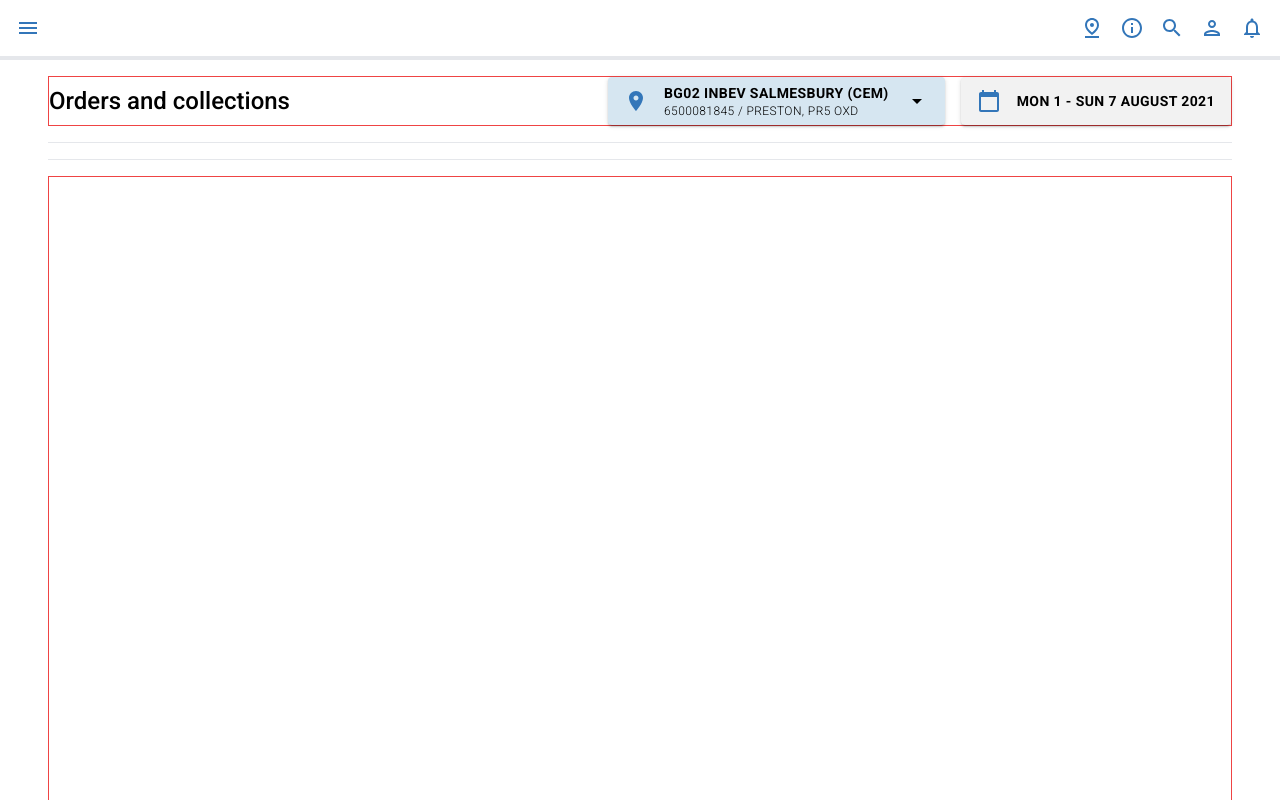
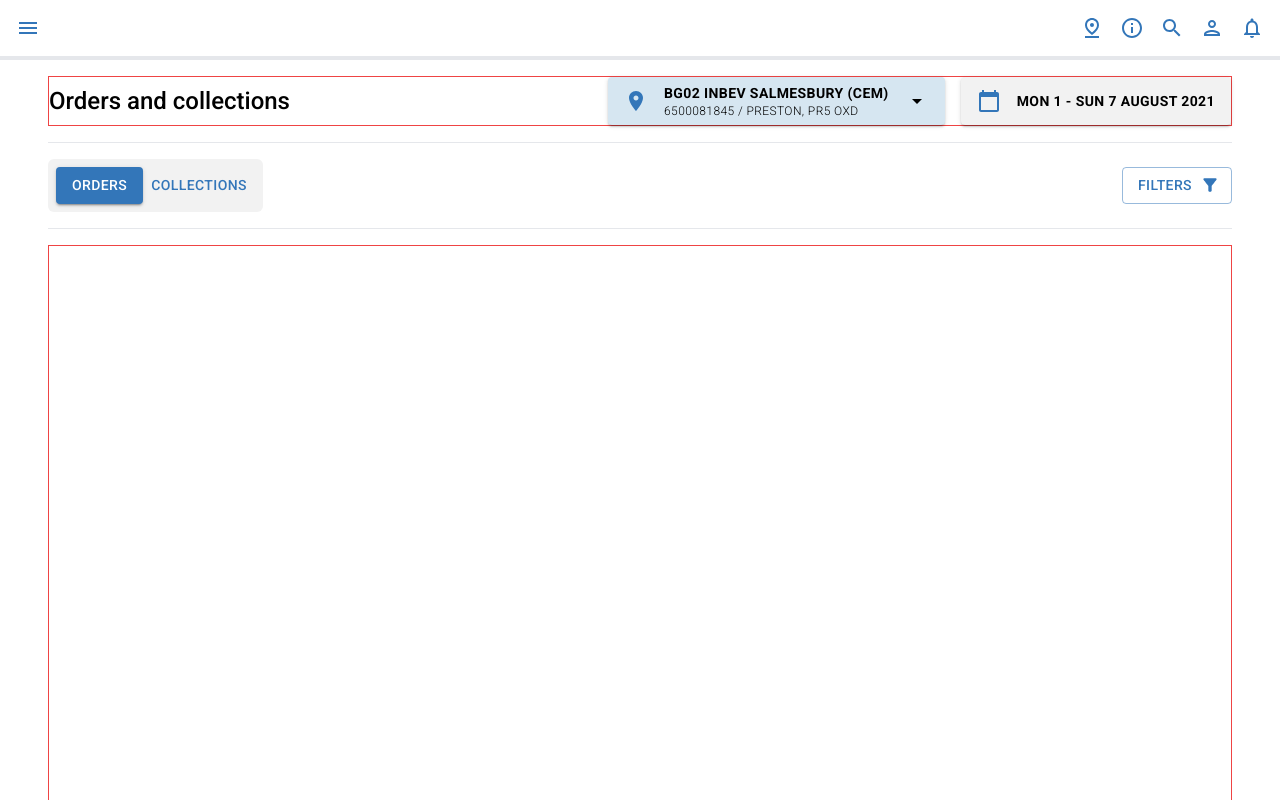
Before and after one commit to DevRahimi/goresponsive-project, a React (Vite) app: page / in a window 1280 px wide. Shown: the top 800 px of the page. Built offline with nearby package versions, Linux system fonts and the light colour scheme.

Commit message:
Built Filter component layout

```diff
--- /dev/null
+++ b/src/components/Filter.tsx
@@ -0,0 +1,24 @@
+import { Button } from '@mui/material';
+import FilterAltIcon from '@mui/icons-material/FilterAlt';
+
+const Filter = () => {
+	return (
+		<div className="flex items-center justify-between">
+			<div className="bg-[#f2f2f2] rounded-md p-2">
+				<Button variant="contained" size="medium" color="primary">
+					ORDERS
+				</Button>
+				<Button variant="text" size="medium">
+					COLLECTIONS
+				</Button>
+			</div>
+			<div>
+				<Button variant="outlined" size="medium" endIcon={<FilterAltIcon />}>
+					FILTERS
+				</Button>
+			</div>
+		</div>
+	);
+};
+
+export default Filter;
--- a/src/components/MainContent.tsx
+++ b/src/components/MainContent.tsx
@@ -1,3 +1,4 @@
+import Filter from './Filter';
 import HeaderContent from './HeaderContent';
 
 const MainContent = () => {
@@ -5,7 +6,7 @@ const MainContent = () => {
 		<main className="min-h-screen py-4 flex flex-col gap-4">
 			<HeaderContent />
 			<hr />
-			{/* <Filter /> */}
+			<Filter />
 			<hr />
 
 			{/* InfoSection */}
```
